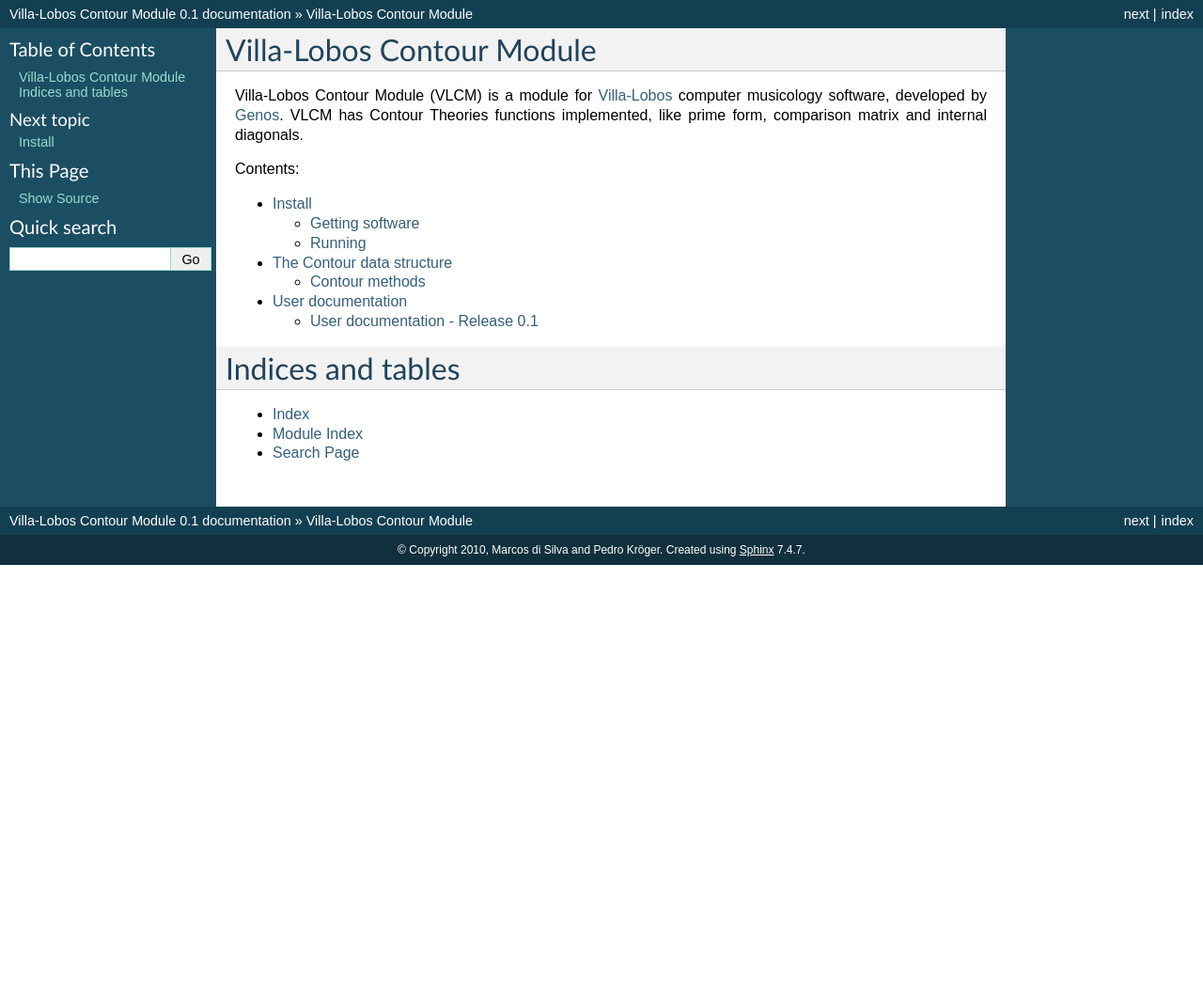
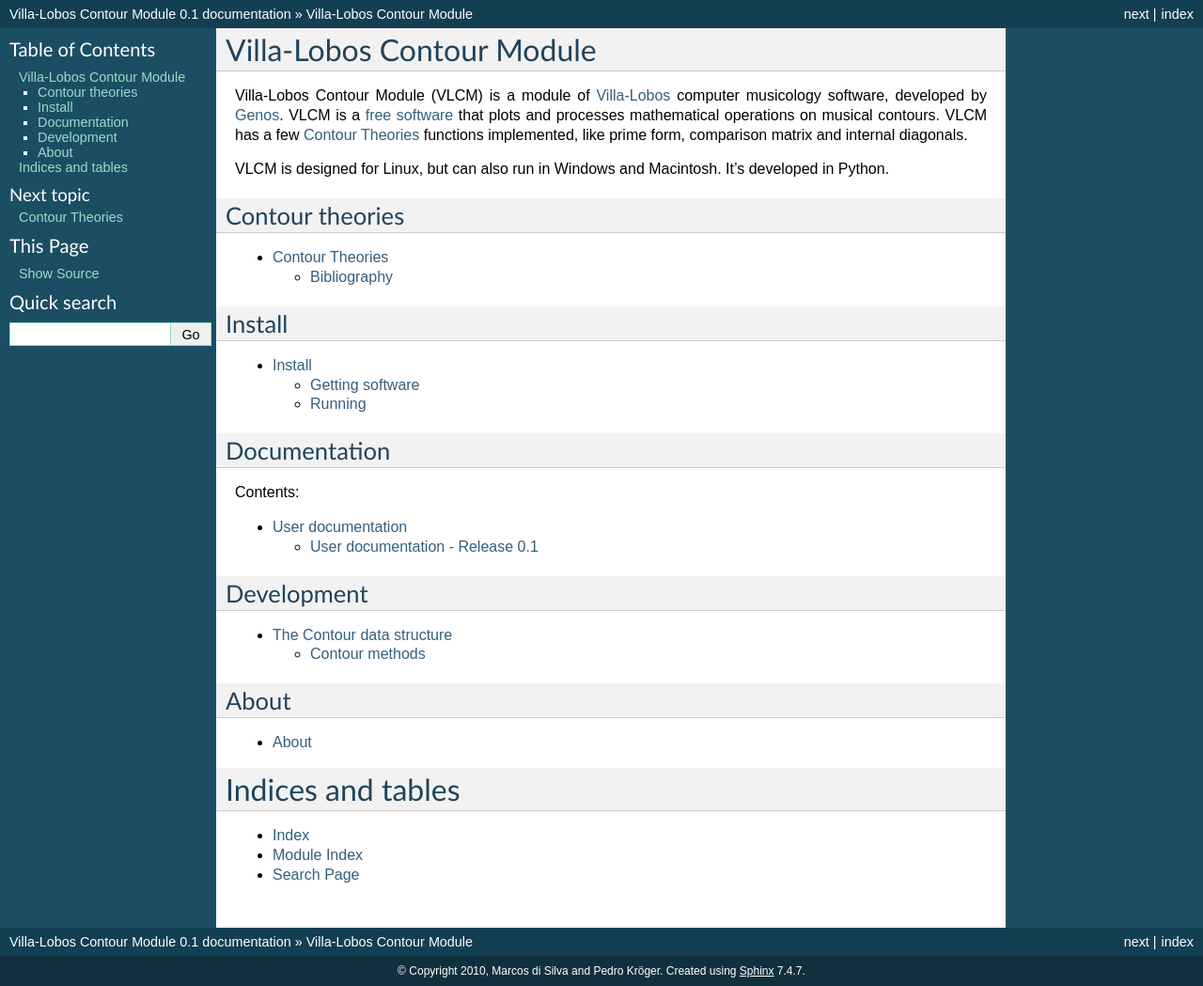
Before and after one commit to msampaio/musicontour, a Sphinx documentation site: the page built from docs/index.rst, in a window 1280 px wide. Shown: the whole page at 94% size. Built offline with Sphinx 7.4.7, drawn with Linux system fonts in a browser that asks for light colours; formulas are drawn with MathJax 3; before the commit the page ends 900 px from its top, so only the background shows below that.

Commit message:
Improves main page
* Inserts more information
* Reorganizes page

```diff
--- a/docs/index.rst
+++ b/docs/index.rst
@@ -6,20 +6,60 @@
 Villa-Lobos Contour Module
 ==========================
 
-Villa-Lobos Contour Module (VLCM) is a module for `Villa-Lobos
+Villa-Lobos Contour Module (VLCM) is a module of `Villa-Lobos
 <http://github.com/kroger/villa-lobos/>`_ computer musicology
-software, developed by Genos_. VLCM has Contour Theories functions
-implemented, like prime form, comparison matrix and internal
+software, developed by Genos_. VLCM is a `free software <about.rst>`_
+that plots and processes mathematical operations on musical
+contours. VLCM has a few `Contour Theories <contour-theories.rst>`_
+functions implemented, like prime form, comparison matrix and internal
 diagonals.
+
+VLCM is designed for Linux, but can also run in Windows and
+Macintosh. It's developed in Python.
+
+
+Contour theories
+----------------
+
+.. toctree::
+   :maxdepth: 2
+
+   contour-theories.rst
+
+Install
+-------
+
+.. toctree::
+   :maxdepth: 2
+
+   install.rst
+
+
+Documentation
+-------------
 
 Contents:
 
 .. toctree::
    :maxdepth: 2
 
-   install.rst
+   user-doc.rst
+
+Development
+-----------
+
+.. toctree::
+   :maxdepth: 2
+
    contour.rst
-   user-doc.rst
+
+About
+-----
+
+.. toctree::
+   :maxdepth: 2
+
+   about.rst
 
 Indices and tables
 ==================
```
